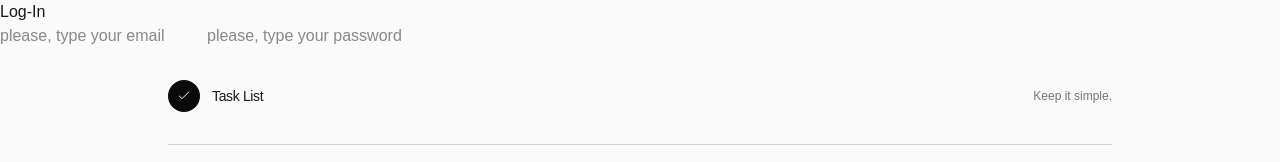
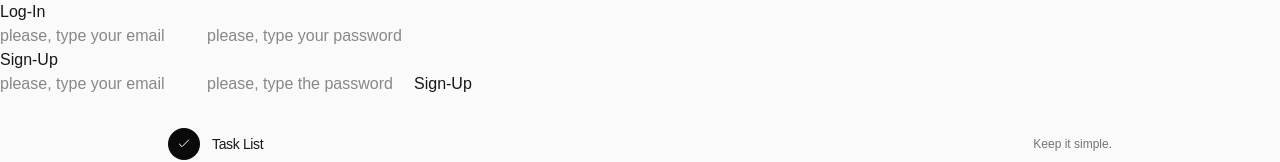
Before and after one commit to Joao-Dev2012/react-task-list, a Next.js app: page / in a window 1280 px wide. Shown: the top 162 px of the page. Built offline with nearby package versions, Linux system fonts and the light colour scheme; no server answers; the database is empty.

Commit message:
Section signup created and tested

```diff
--- a/app/components/login.tsx
+++ b/app/components/login.tsx
@@ -5,8 +5,8 @@ export default function Login(){
     return(
         <div>
             <h1>Log-In</h1>
-            <input type="text"  onChange={(e)=> setLoginEmail( e.target.value)} value={loginEmail} placeholder='please, type your email' />
-            <input type="text" onChange={(e)=> setLoginPassword( e.target.value)} value={loginPassword} placeholder='please, type your password' />
+            <input type="email"  onChange={(e)=> setLoginEmail( e.target.value)} value={loginEmail} placeholder='please, type your email' />
+            <input type="password" onChange={(e)=> setLoginPassword( e.target.value)} value={loginPassword} placeholder='please, type your password' />
         </div>
     )
 }
--- /dev/null
+++ b/app/components/signup.tsx
@@ -0,0 +1,10 @@
+export default function Signup(){
+    return(
+        <div>
+            <h1>Sign-Up</h1>
+            <input type="email" placeholder="please, type your email" />
+            <input type="password" placeholder="please, type the password" />
+            <button>Sign-Up</button>
+        </div>
+    )
+}
--- a/app/page.tsx
+++ b/app/page.tsx
@@ -1,5 +1,6 @@
 'use client'
-import   Login from "./components/login.tsx"
+import   Login from "./components/login"
+import Signup from "./components/signup"
 import { useState,useEffect } from 'react'
 import { getTasks, createTask } from '@/services/tasks'
 
@@ -28,6 +29,7 @@ export default function App() {
   return (
   <>
     <Login />
+    <Signup/>
     <div className="mx-auto flex min-h-svh max-w-5xl flex-col px-6 sm:px-10">
       <header className="flex items-center justify-between border-b border-neutral-300 py-6 sm:py-8">
         <span className="flex items-center gap-3 text-sm font-medium tracking-tight">
```
Also changed, not shown: app/components/singup.tsx (deleted).
